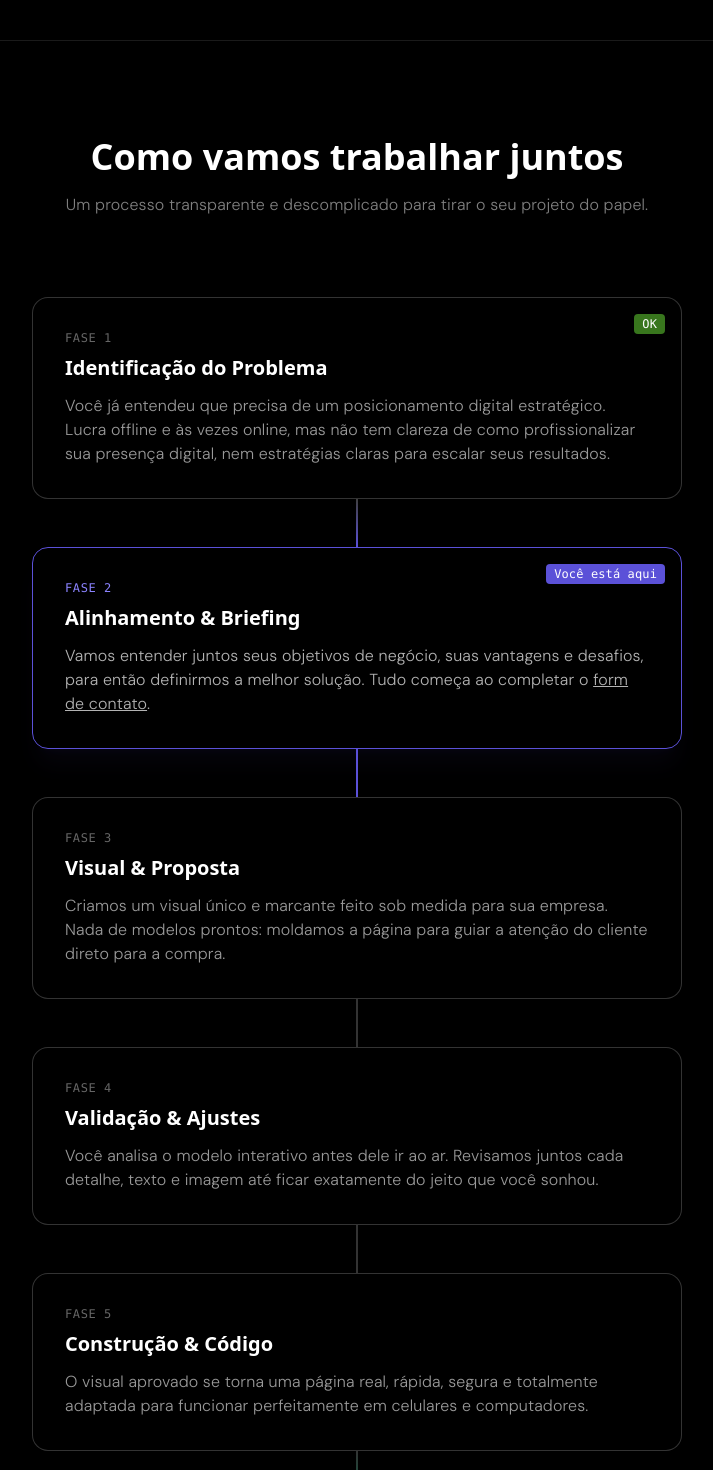
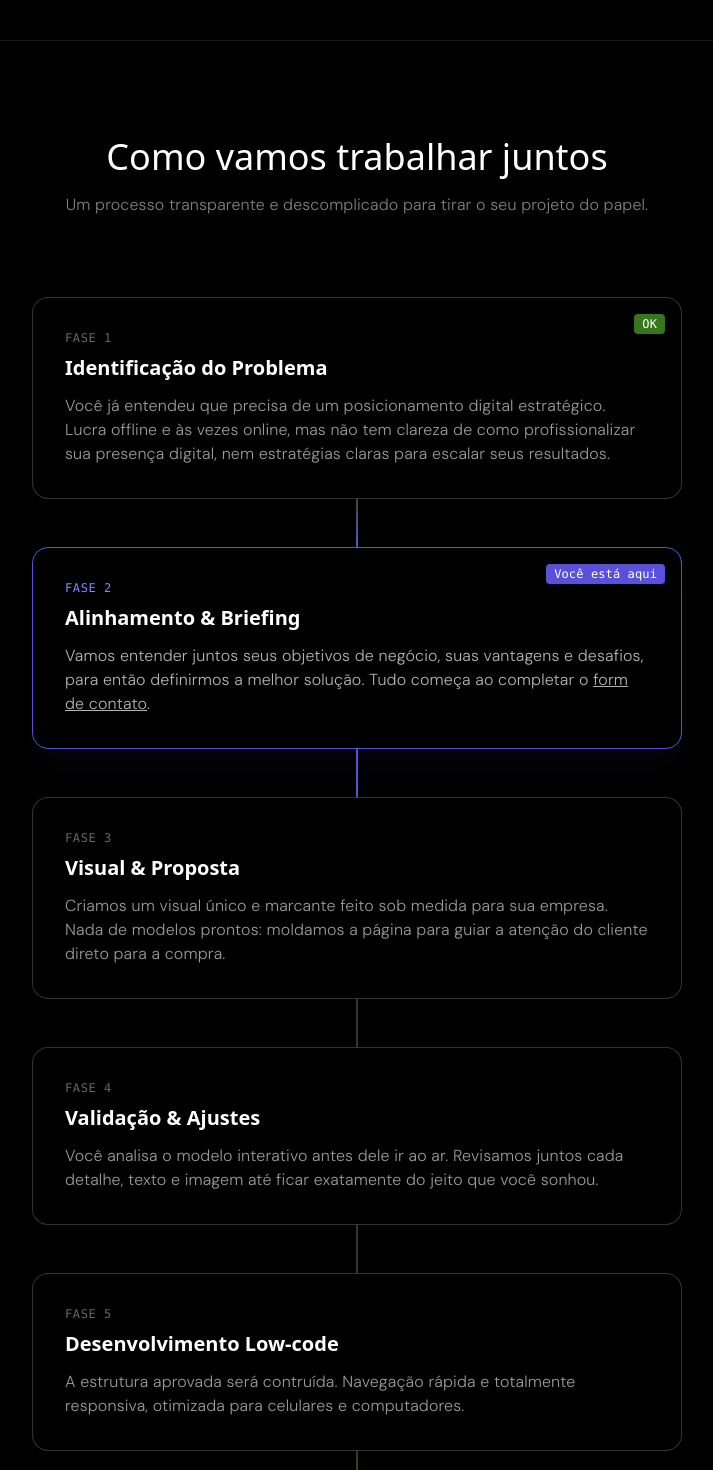
Before and after one commit to oieliasaugusto/portfolio2026, a React (Vite) app: page /services in a window 1280 px wide. Shown: the part 1280-2750 px from the top of the page, without its empty margins (283-996 px from the left). Built offline with nearby package versions, Linux system fonts and the light colour scheme; a web font is replaced by a local one.

Commit message:
ajuste services 004

```diff
--- a/client/pages/Services.tsx
+++ b/client/pages/Services.tsx
@@ -26,17 +26,17 @@ export default function Services() {
             playsInline
             loop
             muted
-            className="pl-[5%] w-[95%] h-[50%] object-cover mt-20 scale-105"
+            className="pl-[5%] w-[95%] h-[40%] md:h-[50%] object-cover mt-48 md:mt-20 scale-105"
           >
             <source src="/Loop.webm" type="video/mp4" />
           </video>
           {/* Gradação para misturar o vídeo perfeitamente com o fundo preto da página */}
-          <div className="absolute inset-0 bg-gradient-to-b from-black from-[5%] via-transparent via-[20%] to-black to-[100%] z-10" />
+          {/* <div className="absolute inset-0 bg-gradient-to-b from-black from-[5%] via-transparent via-[20%] to-black to-[100%] z-10" /> */}
           <div className="absolute inset-0 bg-gradient-to-r from-black from-[5%] via-transparent via-[20%] to-black to-[100%] z-10" />
         </div>
 
         {/* Conteúdo da Hero */}
-        <div className="max-w-[1200px] text-center mb-[20%] z-20 backdrop-blur-[2px] py-0 rounded-3xl">
+        <div className="max-w-[1200px] text-center mt-[-250px] lg:mt-0 md:mb-[20%] z-20 backdrop-blur-[2px] py-0 rounded-3xl">
 
           <h1 className="text-3xl md:text-4xl lg:max-w-4xl mx-auto !leading-[1.4] mb-6">
             Valorize sua oferta. Transforme visitantes em compradores.
@@ -49,7 +49,7 @@ export default function Services() {
           <div className="flex flex-col sm:flex-row gap-4 justify-center items-center">
             <a
               href="#contact"
-              className="w-full sm:w-auto text-center bg-[#5B51D8] hover:bg-[#4A40C7] text-white font-semibold px-8 py-4 rounded-xl transition-all duration-300 shadow-lg shadow-[#5B51D8]/20 hover:scale-[1.02]"
+              className="w-full sm:w-auto text-center bg-[#5B51D8] hover:bg-[#4A40C7] text-white font-semibold px-8 py-4 rounded-xl transition-all duration-300 shadow-lg shadow-[#5B51D8]/20 hover:bg-[#5B51D8]/80"
             >
               Quero Começar
             </a>
@@ -117,7 +117,7 @@ export default function Services() {
         <div className="w-full max-w-[1000px] mx-auto">
 
           <div className="mb-20 md:text-center">
-            <h3 className="text-3xl md:text-4xl font-semibold">Como vamos trabalhar juntos</h3>
+            <h3 className="text-3xl md:text-4xl">Como vamos trabalhar juntos</h3>
             <p className="text-white/50 font-light mt-4 max-w-2xl md:mx-auto text-sm md:text-base">
               Um processo transparente e descomplicado para tirar o seu projeto do papel.
             </p>
@@ -187,9 +187,9 @@ export default function Services() {
             {/* CARD 04 - DESENVOLVIMENTO */}
             <div className="w-full max-w-[650px] p-6 md:p-8 rounded-2xl border border-white/20 bg-black hover:border-white/30 transition-colors duration-300 relative group">
               <div className="text-white/40 font-mono text-xs uppercase tracking-wider mb-2">fase 5</div>
-              <h4 className="text-xl font-bold mb-3 text-white">Construção & Código</h4>
+              <h4 className="text-xl font-semibold mb-3 text-white">Desenvolvimento Low-code</h4>
               <p className="text-sm md:text-base text-white/60 font-light leading-relaxed">
-                O visual aprovado se torna uma página real, rápida, segura e totalmente adaptada para funcionar perfeitamente em celulares e computadores.
+                A estrutura aprovada será contruída. Navegação rápida e totalmente responsiva, otimizada para celulares e computadores.
               </p>
             </div>
 
```
